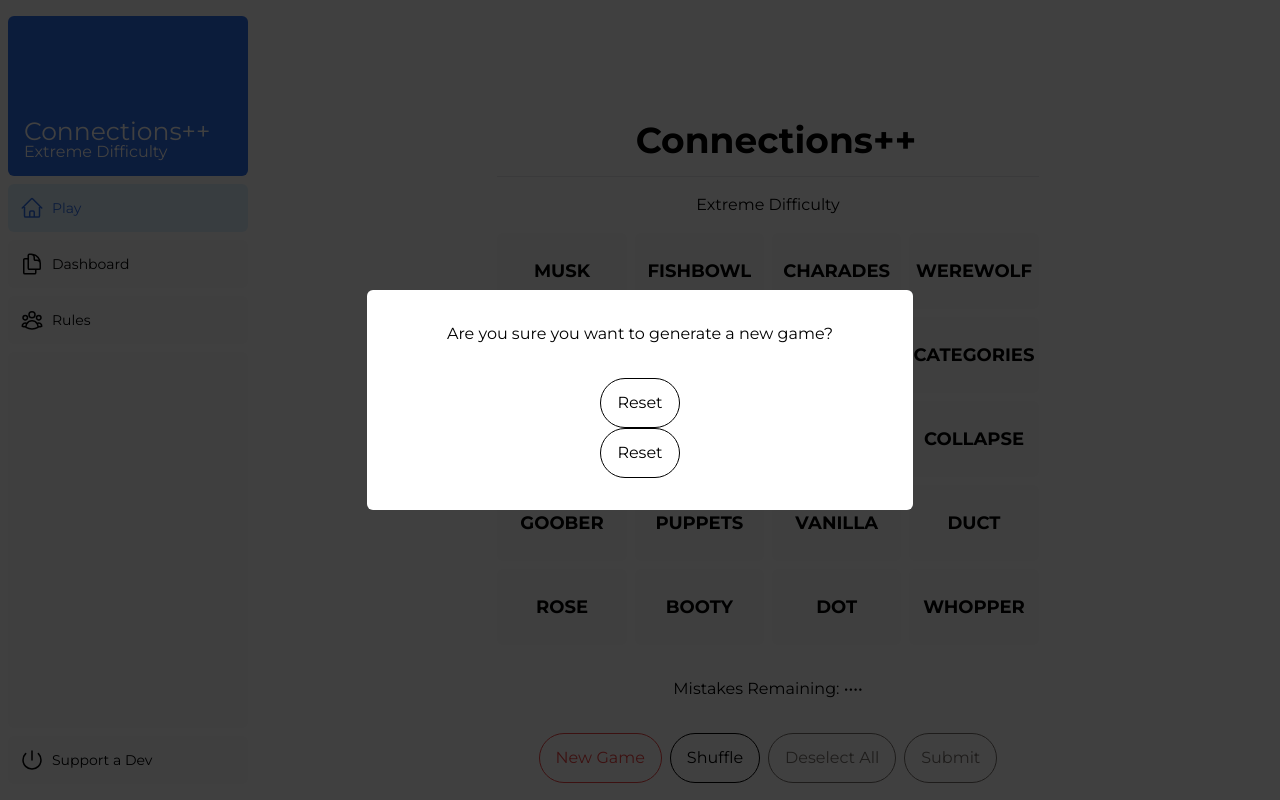
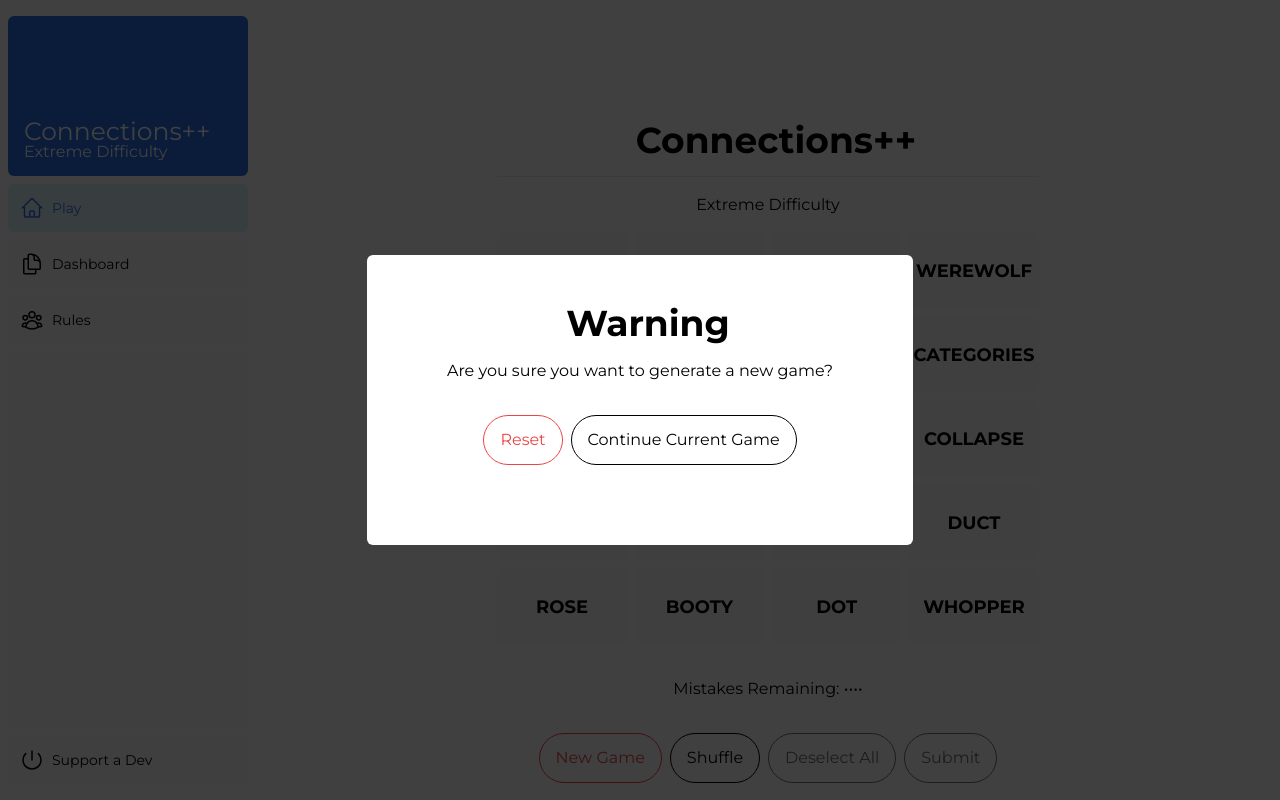
Before and after one commit to jacyked/connections-plus-plus, a Next.js app: page / in a window 1280 px wide. Both pictures are taken after a click on the button "New Game". Built offline with nearby package versions, Linux system fonts and the light colour scheme; a web font is replaced by a local one.

Commit message:
Fix display for New Game warning popup

```diff
--- a/app/ui/popups/new-game-popup.tsx
+++ b/app/ui/popups/new-game-popup.tsx
@@ -10,9 +10,12 @@ export default function NewGamePopup(props: WinPopupProps) {
   return (
     <Modal isOpen={props.isOpen} onClose={props.onClose}>
       <div className="flex flex-col items-center justify-center px-12">
+        <h1 className="text-black text-4xl font-black my-4 ml-4">Warning</h1>
         <h2 className="text-black mb-8">{"Are you sure you want to generate a new game?"}</h2>
-        <GameButton text="Reset" onClick={() => window.location.reload()} />
-        <GameButton text="Reset" onClick={props.onClose} />
+        <div className="flex gap-2 mb-12">
+        <GameButton text="Reset" isAlert onClick={() => window.location.reload()} />
+        <GameButton text="Continue Current Game" onClick={props.onClose} />
+        </div>
       </div>
     </Modal>
   );
```
